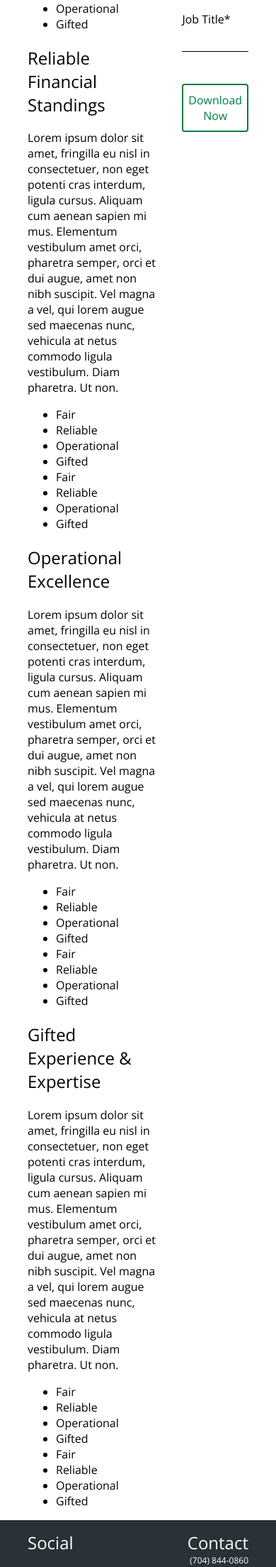
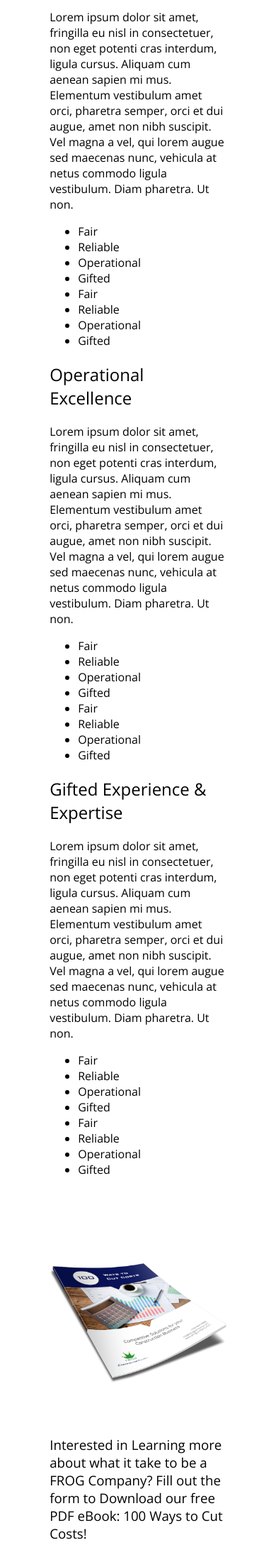
Before and after one commit to alexdaniels11/A-FROG-Company, a PHP site: page /frog-standards.php in a window 390 px wide. Shown: the part 1103-3311 px from the top of the page at 71% size. Run offline with PHP 8.4, Linux system fonts and the light colour scheme.

```diff
--- a/be-a-frog.php
+++ b/be-a-frog.php
@@ -1,5 +1,7 @@
 <!-- Header -->
 
+<?php $page_title="Become A FROG Company | A FROG Company";?>
+<?php $page_meta="Become A FROG Company. Learn what it takes to qualify your company!";?>
 <?php include 'inc/header.php';?>
 
 		<div class="arrow-down sec1arrow"></div>
--- a/css/main.css
+++ b/css/main.css
@@ -658,13 +668,16 @@ nav ul a li:hover {
 }
 
 .two-third-left {
+	margin-bottom: 70px;
 	width: 60%;
 	float: left;
 }
 
 .one-third-right {
+	margin-bottom: 70px;
 	width:30%;
 	float: right;
+	margin-top: 35px;
 }
 
 .one-third-right h3 {
@@ -675,10 +688,13 @@ nav ul a li:hover {
 	width: 100%;
 	padding: 5px;
 	padding-left: 10px;
-	margin-top: 10px;
+	margin-top: 20px;
 	margin-bottom: 45px;
+	color: #007d42;
 	border: none;
-	border-bottom: 1px solid;
+	border-bottom: 1px solid #000;
+	border-left: 1px solid #000;
+	border-bottom-left-radius: 10px;
 	font-size: 12px;
 	transition: all .25s ease-in-out;
 }
@@ -689,7 +705,14 @@ nav ul a li:hover {
 	-webkit-transform: scale(1.25);
 	transform: scale(1.25);
 	outline: #007d42 auto 5px;
+	color: #000;
+	background-color: #eee;
 	border-bottom: none;
+	border-left: none;
+}
+
+.ebook-img img {
+	width: 100%;
 }
 
 .form-submit-button {
@@ -884,11 +885,54 @@ nav ul a li:hover {
 	.nav.js {
 		display: none;
 	}
+	.two-third-left {
+		width: 80%;
+		margin-left: 10%;
+		margin-right: 10%;
+	}
+	.one-third-right {
+		width: 80%;
+		margin-left: 10%;
+		margin-right: 10%;
+	}
+	.ebook-img img {
+		margin-bottom: 50px
+	}
 }
 
 @media (min-width: 825px) {
 	.menu {
 		display: none;
+	}
+}
+@media (max-width: 798px) {
+	.hero1{
+		height: 625px;
+	}
+	.hero1 .herotext h1 {
+		width: 100%;
+		text-align: center;
+		padding-bottom: 20px;
+	}
+	.hero1 .herotext p {
+		width: 100%;
+		text-align: center;
+	}
+	.hero1 .buttonfrog {
+		width: 100%;
+		margin-top: 10px;
+	}
+	.four-column {
+		height: 975px;
+		margin-left: 12.25%;
+		margin-right: 7.75%;
+	}
+	.column123, .column4 {
+		width: 45%;
+		height: 377px;
+	}
+	.column123 h2, .column4 h2 {
+		padding: 0 22% 0 22%;
 	}
 }
 
--- a/frog-standards.php
+++ b/frog-standards.php
@@ -1,118 +1,43 @@
 <!-- Header -->
 
-<?php include 'inc/header.php' ;?>
+<?php $page_title="Standards & Qualification | A FROG Company";?>
+<?php $page_meta="FROG Standards & Qualifications. Learn what it takes to take your company to the next level!";?>
+<?php include 'inc/header.php';?>
 
 
 <div class="photo-bar sec1arrow"></div>
 
 <div class="container">
 
+
+
+<!--================== LEFT MAIN CONTENT ==================-->
+
+
 	<article class="two-third-left">
 
-		<div>
-			<div>
-				<h1>FROG Standards and Qualifications</h1>
-			</div>
-
-			<a name="fair"></a>
-			<h2>Fair Business Practices</h2>
-			<p>Lorem ipsum dolor sit amet, fringilla eu nisl in consectetuer, non eget potenti cras interdum, ligula cursus. Aliquam cum aenean sapien mi mus. Elementum vestibulum amet orci, pharetra semper, orci et dui augue, amet non nibh suscipit. Vel magna a vel, qui lorem augue sed maecenas nunc, vehicula at netus commodo ligula vestibulum. Diam pharetra.
-			Ut non. </p>
-			<ul>
-				<li>Fair</li>
-				<li>Reliable</li>
-				<li>Operational</li>
-				<li>Gifted</li>
-				<li>Fair</li>
-				<li>Reliable</li>
-				<li>Operational</li>
-				<li>Gifted</li>
-			</ul>
-			<a name="reliable"></a>
-			<h2>Reliable Financial Standings</h2>
-			<p>Lorem ipsum dolor sit amet, fringilla eu nisl in consectetuer, non eget potenti cras interdum, ligula cursus. Aliquam cum aenean sapien mi mus. Elementum vestibulum amet orci, pharetra semper, orci et dui augue, amet non nibh suscipit. Vel magna a vel, qui lorem augue sed maecenas nunc, vehicula at netus commodo ligula vestibulum. Diam pharetra.
-			Ut non. </p>
-			<ul>
-				<li>Fair</li>
-				<li>Reliable</li>
-				<li>Operational</li>
-				<li>Gifted</li>
-				<li>Fair</li>
-				<li>Reliable</li>
-				<li>Operational</li>
-				<li>Gifted</li>
-			</ul>
-			<a name="operational"></a>
-			<h2>Operational Excellence</h2>
-			<p>Lorem ipsum dolor sit amet, fringilla eu nisl in consectetuer, non eget potenti cras interdum, ligula cursus. Aliquam cum aenean sapien mi mus. Elementum vestibulum amet orci, pharetra semper, orci et dui augue, amet non nibh suscipit. Vel magna a vel, qui lorem augue sed maecenas nunc, vehicula at netus commodo ligula vestibulum. Diam pharetra.
-			Ut non. </p>
-			<ul>
-				<li>Fair</li>
-				<li>Reliable</li>
-				<li>Operational</li>
-				<li>Gifted</li>
-				<li>Fair</li>
-				<li>Reliable</li>
-				<li>Operational</li>
-				<li>Gifted</li>
-			</ul>
-			<a name="gifted"></a>
-			<h2>Gifted Experience & Expertise</h2>
-			<p>Lorem ipsum dolor sit amet, fringilla eu nisl in consectetuer, non eget potenti cras interdum, ligula cursus. Aliquam cum aenean sapien mi mus. Elementum vestibulum amet orci, pharetra semper, orci et dui augue, amet non nibh suscipit. Vel magna a vel, qui lorem augue sed maecenas nunc, vehicula at netus commodo ligula vestibulum. Diam pharetra.
-			Ut non. </p>
-			<ul>
-				<li>Fair</li>
-				<li>Reliable</li>
-				<li>Operational</li>
-				<li>Gifted</li>
-				<li>Fair</li>
-				<li>Reliable</li>
-				<li>Operational</li>
-				<li>Gifted</li>
-			</ul>
-		</div>
+		<!-- Place php include main content here -->
+		<?php include 'inc/main-content/main-content-frog-standards.php' ;?>
 
 	</article>
+
+
+
+
+<!--================== RIGHT SIDEBAR CONTENT ==================-->
+
+
 	<aside class="one-third-right">
-		<div>
-			<form name="form1" id="ff" method="post" action="inc/insert.php">
-	    		<h3>Interested in Learning more about what it take to be a FROG Company? Download our free eBook!</h3>
 
-	        <label>
-	        <span>First Name*</span>
-	        <input type="text" name="name" id="name" required>
-	        </label>
+		<!-- Place php include sidebar here -->
+		<?php include 'inc/sidebars/sidebar-download-100-ways.php' ;?>
 
-	        <label>
-	        <span>Last Name*</span>
-	        <input type="text" name="name" id="name" required>
-	        </label>
+	</aside>
 
-	 		<label>
-	        <span>Email*</span>
-	        <input type="email" name="email" id="email" required>
-	        </label>
 
-	        <label>
-	        <span>Phone*</span>
-	        <input type="tel" name="phone" id="phone" required>
-	        </label>
 
-	        <label>
-	        <span>Company*</span>
-	        <input type="text" name="company" id="company" required>
-	        </label>
 
-	        <label>
-	        <span>Job Title*</span>
-	        <input type="job" name="job" id="job" required>
-	        </label>
 
-	        <button class="form-submit-button hvr-sweep-to-top" type="submit" name="Submit">Download Now</button>
-
-	    </form>
-		</div>
-	</aside>
 
 </div>
 
--- a/inc/header.php
+++ b/inc/header.php
@@ -3,7 +3,11 @@
 <head>
 	<meta charset="utf-8">
 	<meta name="viewport" content="width=device-width, initial-scale=1.0, minimum-scale=1.0">
-	<title>Standards and Qualification | A FROG COMPANY</title>
+
+	<?php echo("<title>$page_title</title>") ;?>
+
+	<meta name="description" content="<?php echo("$page_meta") ;?>">
+
 	<link rel="icon" type="icon/ico" href="img/favicon.ico">
 	<link rel="stylesheet" type="text/css" href="css/hover.css">
 	<link rel="stylesheet" type="text/css" href="css/main.css">
--- /dev/null
+++ b/inc/main-content/main-content-frog-standards.php
@@ -0,0 +1,64 @@
+<div>
+
+	<div>
+		<h1>FROG Standards and Qualifications</h1>
+	</div>
+
+	<a name="fair"></a>
+	<h2>Fair Business Practices</h2>
+	<p>Lorem ipsum dolor sit amet, fringilla eu nisl in consectetuer, non eget potenti cras interdum, ligula cursus. Aliquam cum aenean sapien mi mus. Elementum vestibulum amet orci, pharetra semper, orci et dui augue, amet non nibh suscipit. Vel magna a vel, qui lorem augue sed maecenas nunc, vehicula at netus commodo ligula vestibulum. Diam pharetra.
+	Ut non. </p>
+	<ul>
+		<li>Fair</li>
+		<li>Reliable</li>
+		<li>Operational</li>
+		<li>Gifted</li>
+		<li>Fair</li>
+		<li>Reliable</li>
+		<li>Operational</li>
+		<li>Gifted</li>
+	</ul>
+	<a name="reliable"></a>
+	<h2>Reliable Financial Standings</h2>
+	<p>Lorem ipsum dolor sit amet, fringilla eu nisl in consectetuer, non eget potenti cras interdum, ligula cursus. Aliquam cum aenean sapien mi mus. Elementum vestibulum amet orci, pharetra semper, orci et dui augue, amet non nibh suscipit. Vel magna a vel, qui lorem augue sed maecenas nunc, vehicula at netus commodo ligula vestibulum. Diam pharetra.
+	Ut non. </p>
+	<ul>
+		<li>Fair</li>
+		<li>Reliable</li>
+		<li>Operational</li>
+		<li>Gifted</li>
+		<li>Fair</li>
+		<li>Reliable</li>
+		<li>Operational</li>
+		<li>Gifted</li>
+	</ul>
+	<a name="operational"></a>
+	<h2>Operational Excellence</h2>
+	<p>Lorem ipsum dolor sit amet, fringilla eu nisl in consectetuer, non eget potenti cras interdum, ligula cursus. Aliquam cum aenean sapien mi mus. Elementum vestibulum amet orci, pharetra semper, orci et dui augue, amet non nibh suscipit. Vel magna a vel, qui lorem augue sed maecenas nunc, vehicula at netus commodo ligula vestibulum. Diam pharetra.
+	Ut non. </p>
+	<ul>
+		<li>Fair</li>
+		<li>Reliable</li>
+		<li>Operational</li>
+		<li>Gifted</li>
+		<li>Fair</li>
+		<li>Reliable</li>
+		<li>Operational</li>
+		<li>Gifted</li>
+	</ul>
+	<a name="gifted"></a>
+	<h2>Gifted Experience &amp; Expertise</h2>
+	<p>Lorem ipsum dolor sit amet, fringilla eu nisl in consectetuer, non eget potenti cras interdum, ligula cursus. Aliquam cum aenean sapien mi mus. Elementum vestibulum amet orci, pharetra semper, orci et dui augue, amet non nibh suscipit. Vel magna a vel, qui lorem augue sed maecenas nunc, vehicula at netus commodo ligula vestibulum. Diam pharetra.
+	Ut non. </p>
+	<ul>
+		<li>Fair</li>
+		<li>Reliable</li>
+		<li>Operational</li>
+		<li>Gifted</li>
+		<li>Fair</li>
+		<li>Reliable</li>
+		<li>Operational</li>
+		<li>Gifted</li>
+	</ul>
+
+</div>
--- /dev/null
+++ b/inc/sidebars/sidebar-download-100-ways.php
@@ -0,0 +1,40 @@
+<div>
+	<div class="ebook-img">
+		<img src="img/100_ways.png">
+	</div>
+	<form name="form1" id="ff" method="post" action="inc/insert.php">
+		<h3>Interested in Learning more about what it take to be a FROG Company? Fill out the form to Download our free PDF eBook: 100 Ways to Cut Costs!</h3>
+
+        <label>
+        <span>First Name*</span>
+        <input type="text" name="name" id="name" required>
+        </label>
+
+        <label>
+        <span>Last Name*</span>
+        <input type="text" name="name" id="name" required>
+        </label>
+
+ 		<label>
+        <span>Email*</span>
+        <input type="email" name="email" id="email" required>
+        </label>
+
+        <label>
+        <span>Phone*</span>
+        <input type="tel" name="phone" id="phone" required>
+        </label>
+
+        <label>
+        <span>Company*</span>
+        <input type="text" name="company" id="company" required>
+        </label>
+
+        <label>
+        <span>Job Title*</span>
+        <input type="job" name="job" id="job" required>
+        </label>
+
+        <button class="form-submit-button hvr-sweep-to-top">Download Now</button>
+	</form>
+</div>
--- a/index.php
+++ b/index.php
@@ -1,5 +1,7 @@
 <!-- Header -->
 
+<?php  $page_title="Construction Standards and Qulification | A FROG Company";?>
+<?php $page_meta="A FROG Company. A Standards & Qualification Company that is bringing the best of the best together!";?>
 <?php include 'inc/header.php';?>
 
 		<div class="arrow-down sec1arrow"></div>
@@ -39,11 +41,11 @@
 			<h3>Testimonials</h3>
 			<div class="rightline"></div>
 			<div class="colleft1">
-				<p>"The FROG qualified contractor we choose did a great job! He came in on time and in budget. We owe all this to you for your expertise in this field."</p>
+				<p>"The FROG qualified contractor we chose did a great job! He came in on time and in budget. We owe all this to you for your expertise in this field."</p>
 				<p>- Steve B.<br><a target="_blank" href="http://www.blytheconstruction.com/">Blythe Construction</a></p>
 			</div>
 			<div class="colright1">
-				<p>"For 23 years we have telling people ECDI is a strong company financially and we are a great Electrical Design Build Partner. FROG is a great idea.  Finally there is a third party that can validate this!"</p>
+				<p>"For 23 years we have been telling people ECDI is a strong company financially and we are a great Electrical Design Build Partner. FROG is a great idea.  Finally there is a third party that can validate this!"</p>
 				<p>- Tedd S.<br><a target="_blank" href="http://www.ecdi.net/">ECDI</a></p>
 			</div>
 		</div>
```
Also changed, not shown: other parts of css/main.css (+22 -31 lines), hire-a-frog.php (+7 -31 lines), inside-page-template.php (added, +102 -0 lines), README.txt, img/100_ways.png (added), img/greenlogo.png (added). Lines whose indentation alone changed are shown as unchanged.
